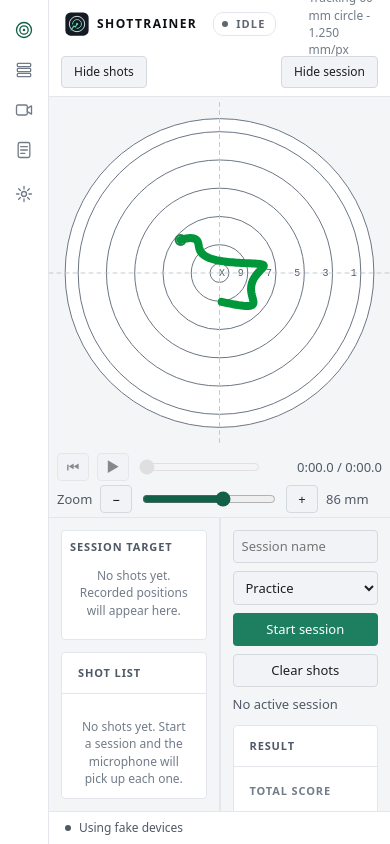
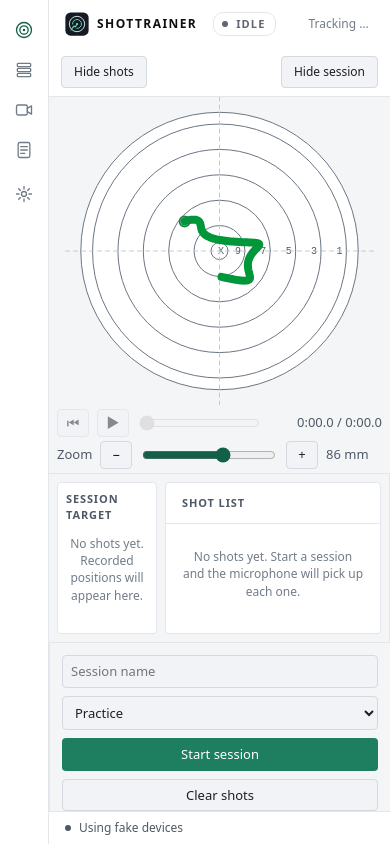
Before and after one commit to dsgnr/ShotTrainer, a Svelte app in the folder frontend/: page / in a window 390 px wide. Built offline with nearby package versions, Linux system fonts and the light colour scheme.

Commit message:
fix: keep session panes usable at phone widths

```diff
--- a/frontend/src/components/AppHeader.svelte
+++ b/frontend/src/components/AppHeader.svelte
@@ -91,6 +91,10 @@
   }
 
   .hint {
+    min-width: 0;
+    overflow: hidden;
+    text-overflow: ellipsis;
+    white-space: nowrap;
     margin: 0;
     color: var(--text-muted);
     font-size: var(--text-sm);
--- a/frontend/src/components/AppShell.svelte
+++ b/frontend/src/components/AppShell.svelte
@@ -56,7 +56,7 @@
     height: 100%;
     min-height: 0;
     overflow: hidden;
-    transition: grid-template-columns 160ms ease-out;
+    transition: grid-template-columns 160ms ease-out, grid-template-rows 160ms ease-out;
     background: var(--bg);
   }
 
@@ -164,6 +164,26 @@
     .shots, .side { border-top: 1px solid var(--divider); }
   }
 
+  @media (max-width: 650px) {
+    .shell, .shell:not(:has(.nav)) {
+      grid-template-columns: auto minmax(0, 1fr);
+      grid-template-rows: auto minmax(240px, 1fr) minmax(0, 0.45fr) minmax(0, 0.45fr) auto;
+      grid-template-areas: "nav header" "nav target" "nav shots" "nav side" "nav status";
+    }
+    .shell:not(:has(.nav)) { grid-template-columns: 0 minmax(0, 1fr); }
+    .shell.shots-collapsed {
+      grid-template-rows: auto minmax(240px, 1fr) 0 minmax(0, 0.65fr) auto;
+    }
+    .shell.session-collapsed {
+      grid-template-rows: auto minmax(240px, 1fr) minmax(0, 0.65fr) 0 auto;
+    }
+    .shell.shots-collapsed.session-collapsed {
+      grid-template-rows: auto minmax(240px, 1fr) 0 0 auto;
+    }
+    .shots { flex-direction: row; padding: var(--space-2); gap: var(--space-2); }
+    .shots :global(.overview) { width: 100px; }
+  }
+
   @media (prefers-reduced-motion: reduce) {
     .shell { transition: none; }
   }
--- a/frontend/src/components/ShotList.svelte
+++ b/frontend/src/components/ShotList.svelte
@@ -121,8 +121,8 @@
   .columns,
   li {
     display: grid;
-    grid-template-columns: 2.5rem 1fr 1fr;
-    gap: var(--space-3);
+    grid-template-columns: 1.8rem 2.8rem minmax(0, 1fr);
+    gap: var(--space-2);
     align-items: center;
   }
 
```
